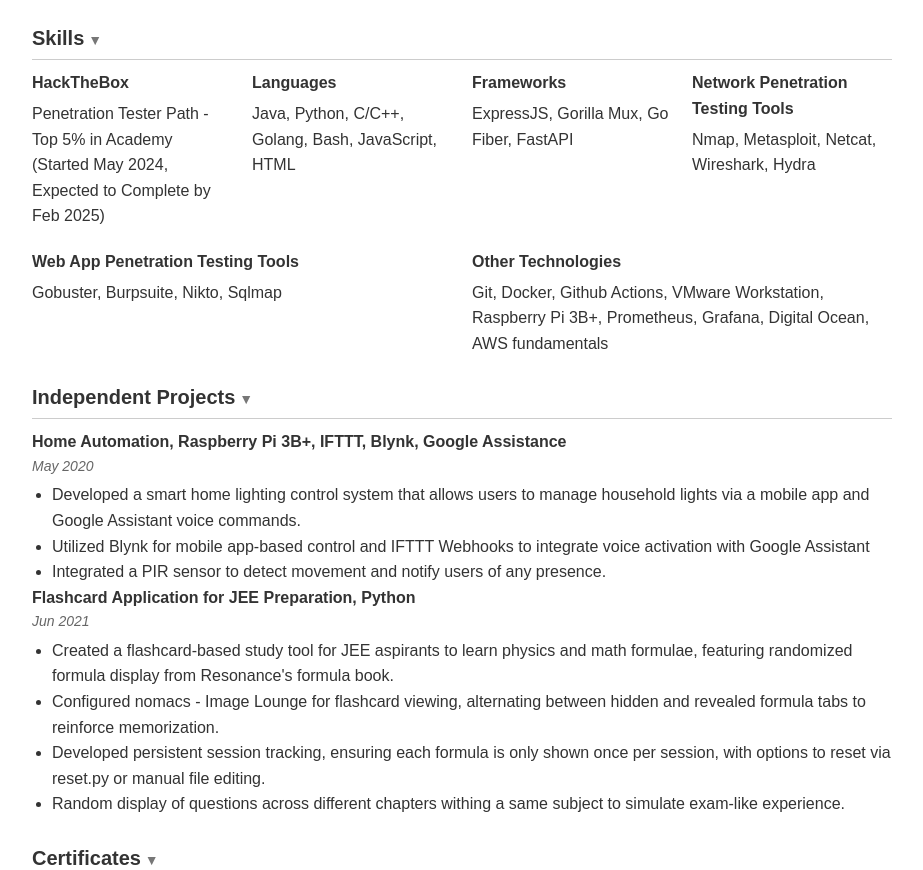
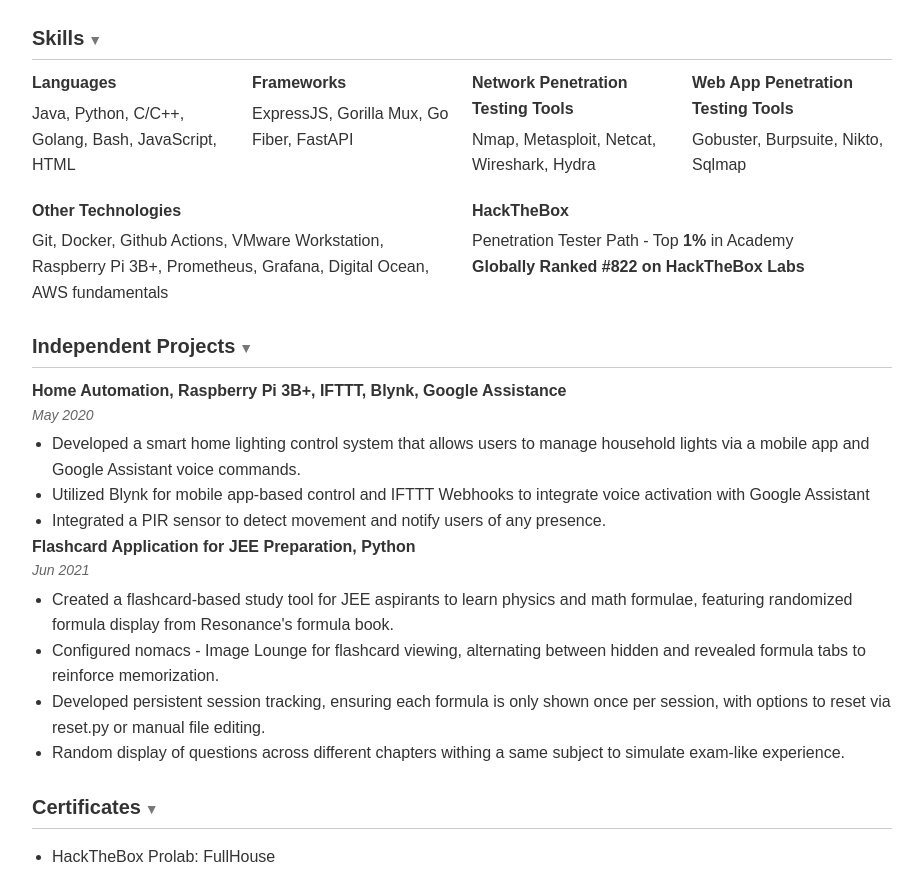
Before and after one commit to shreeyash-ugale/Portfolio-WebP, a plain HTML site: page index.html in a window 1280 px wide. Shown: the part 873-1743 px from the top of the page, without its empty margins (178-1101 px from the left). Drawn offline with Linux system fonts and the light colour scheme.

Commit message:
minor edits

```diff
--- a/index.html
+++ b/index.html
@@ -221,10 +221,6 @@
         <h2>Skills</h2>
         <div class="section-content">
             <div class="skills">
-                <div class="skill-category">
-                    <h3>HackTheBox</h3>
-                    <p>Penetration Tester Path - Top 5% in Academy (Started May 2024, Expected to Complete by Feb 2025)</p>
-                </div>
 
                 <div class="skill-category">
                     <h3>Languages</h3>
@@ -249,6 +245,12 @@
                 <div class="skill-category">
                     <h3>Other Technologies</h3>
                     <p>Git, Docker, Github Actions, VMware Workstation, Raspberry Pi 3B+, Prometheus, Grafana, Digital Ocean, AWS fundamentals</p>
+                </div>
+
+                <div class="skill-category">
+                    <h3>HackTheBox</h3>
+                    <p>Penetration Tester Path - Top <b>1%</b> in Academy</p>
+                    <p><b>Globally Ranked #822 on HackTheBox Labs</b></p>
                 </div>
             </div>
         </div>
```
